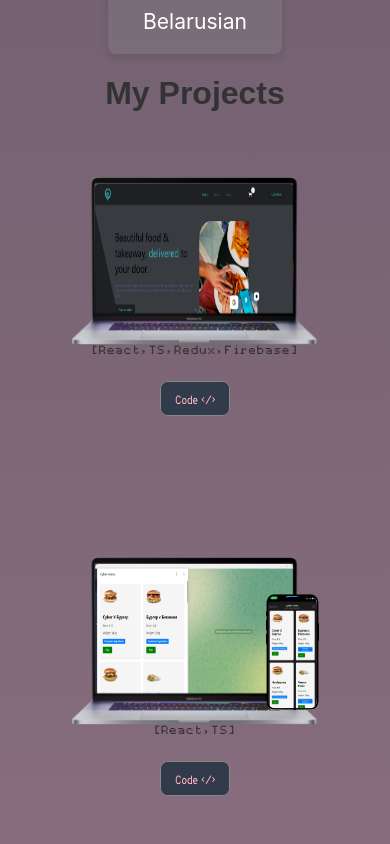
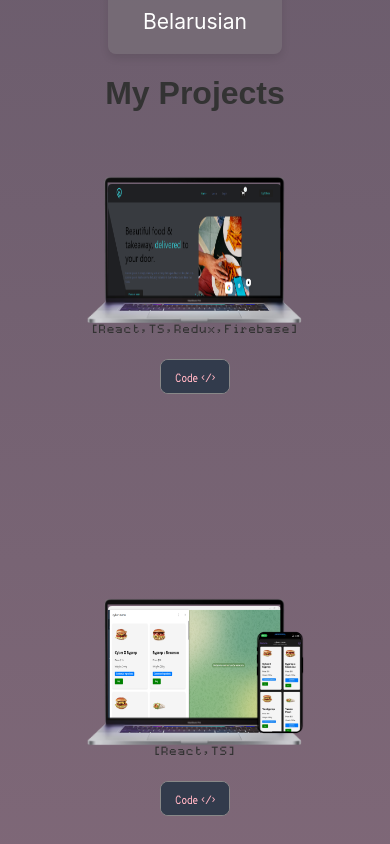
Before and after one commit to kulick23/resume, a React (Create React App) app: page / in a window 390 px wide. Shown: the part 2940-3784 px from the top of the page. Built offline with nearby package versions, Linux system fonts and the light colour scheme; a web font is replaced by a local one.

Commit message:
feat: return scroll and upgrade them

```diff
--- a/src/App.tsx
+++ b/src/App.tsx
@@ -10,6 +10,7 @@ import SidebarNav from './Componets/Sidebar/Sidebar';
 import { Element } from 'react-scroll';
 import AOS from 'aos';
 import 'aos/dist/aos.css';
+import useScrollHandler from './useScrollHandler';
 
 function App() {
   const sections: string[] = useMemo(
@@ -25,6 +26,9 @@ function App() {
       once: true,
     });
   }, []);
+
+  // Hook to handle scroller logic
+  useScrollHandler(sections, currentSectionIndex, setCurrentSectionIndex);
 
   const handleSetActive = (section: string) => {
     const index = sections.indexOf(section);
--- a/src/Componets/Projects/project.css
+++ b/src/Componets/Projects/project.css
@@ -1,43 +1,41 @@
-
 .project {
-    max-width: 100%;
+    width: 100%;
     margin: 0 auto;
     min-height: 100vh;
-}
+  }
 
-.project__container {
+
+  .project__row {
     display: grid;
     grid-template-columns: repeat(3, 1fr);
-    gap: 30px;
+    min-height: 100vh;
     justify-items: center;
+    align-items: center;
     padding: 5vh 10% 0 10%;
-    overflow: hidden;
-    grid-auto-rows: 100vh;
-}
-.project__row {
+
+  }
+  .project__row:first-of-type {
+    align-items: flex-start;
+  }
+  .project__item {
     display: flex;
     justify-content: center;
+    box-sizing: border-box;
+    width: 80%;
   }
-@media (max-width: 1024px) {
-    .project__container {
-        grid-template-columns: repeat(2, 1fr);
-        grid-auto-rows: 100vh;
+
+  @media (max-width: 1024px) {
+    .project__row {
+      grid-template-columns: repeat(2, 1fr);
     }
+    .project__item {
 
-    .project__laptop {
-        width: 80%;
+        width: 70%;
       }
-}
+  }
 
-@media (max-width: 768px) {
-    .project__container {
-        grid-template-columns: 1fr;
-        grid-auto-rows: 350px;
-
+  @media (max-width: 768px) {
+    .project__row {
+      grid-template-columns: 1fr;
     }
-
-    .project__container {
-        padding-top: 5vh;
-    }
-
-}
+  }
--- a/src/Componets/Projects/project.tsx
+++ b/src/Componets/Projects/project.tsx
@@ -3,28 +3,42 @@ import { observer } from "mobx-react-lite";
 import projectsStore from "../../Stores/projectsStore";
 import Laptop from "./laptop/laptop";
 import { useTranslation } from "react-i18next";
+import { Element } from "react-scroll";
 import "./project.css";
 
 const Project: React.FC = observer(() => {
   const { projects } = projectsStore;
   const { t } = useTranslation();
 
-  const displayedProjects = projects.slice(0);
+  const chunkProjects = (array: any[], size: number) => {
+    const results = [];
+    for (let i = 0; i < array.length; i += size) {
+      results.push(array.slice(i, i + size));
+    }
+    return results;
+  };
+
+  const chunkSize = window.innerWidth >= 1024 ? 3 : 2;
+  const chunkedProjects = chunkProjects(projects, chunkSize);
+
+  console.log("chunkedProjects:", chunkedProjects);
 
   return (
     <div className="project" data-aos="fade-up">
-      <h1 className="project__title">
-        {t("projects.title")}
-      </h1>
-      <div className="project__container">
-        {displayedProjects.map((project) => (
-          <div key={project.title} className="project__row">
-            <div className="project__laptop">
-    <Laptop project={project} />
-  </div>
-          </div>
-        ))}
-      </div>
+      <h1 className="project__title">{t("projects.title")}</h1>
+      {chunkedProjects.map((row, rowIndex) => (
+        <Element
+          key={rowIndex}
+          name={`project-row-${rowIndex + 1}`}
+          className="project__row"
+        >
+          {row.map((project: any) => (
+            <div key={project.title} className="project__item">
+              <Laptop project={project} />
+            </div>
+          ))}
+        </Element>
+      ))}
     </div>
   );
 });
--- a/src/useScrollHandler.ts
+++ b/src/useScrollHandler.ts
@@ -1,7 +1,5 @@
 import { useEffect, useState, useCallback } from 'react';
 import { scroller, Events } from 'react-scroll';
-import AOS from 'aos';
-import 'aos/dist/aos.css';
 
 const useScrollHandler = (
   sections: string[],
@@ -37,19 +35,20 @@ const useScrollHandler = (
             const nextRow = currentProjectRow + 1;
             setCurrentProjectRow(nextRow);
             scroller.scrollTo(`project-row-${nextRow}`, { smooth: true, duration: 600 });
-          } else if (currentProjectRow === totalRows) {
+          } else {
             setIsScrolling(true);
             scrollToSection(currentSectionIndex + 1);
           }
-        } else if (event.deltaY < 0) {
-          if (currentProjectRow > 1) {
+        } else {
+          if (currentProjectRow > 2) {
             setIsScrolling(true);
             const prevRow = currentProjectRow - 1;
             setCurrentProjectRow(prevRow);
             scroller.scrollTo(`project-row-${prevRow}`, { smooth: true, duration: 600 });
-          } else if (currentProjectRow === 1) {
+          } else {
             setIsScrolling(true);
-            scrollToSection(currentSectionIndex - 1);
+            scrollToSection(currentSectionIndex);
+            setCurrentProjectRow(1);
           }
         }
       } else {
@@ -70,18 +69,12 @@ const useScrollHandler = (
   );
 
   useEffect(() => {
-    AOS.init({
-      duration: 1000,
-      once: true,
-    });
-
     Events.scrollEvent.register('end', (to) => {
       const index = sections.indexOf(to);
       if (index !== -1) {
         setCurrentSectionIndex(index);
         if (index === 3) {
           setCurrentProjectRow(1);
-          scroller.scrollTo(`project-row-1`, { smooth: true, duration: 500 });
         } else {
           setCurrentProjectRow(1);
         }
@@ -89,7 +82,6 @@ const useScrollHandler = (
     });
 
     window.addEventListener('wheel', handleWheel, { passive: false });
-
     return () => {
       Events.scrollEvent.remove('end');
       window.removeEventListener('wheel', handleWheel);
```
